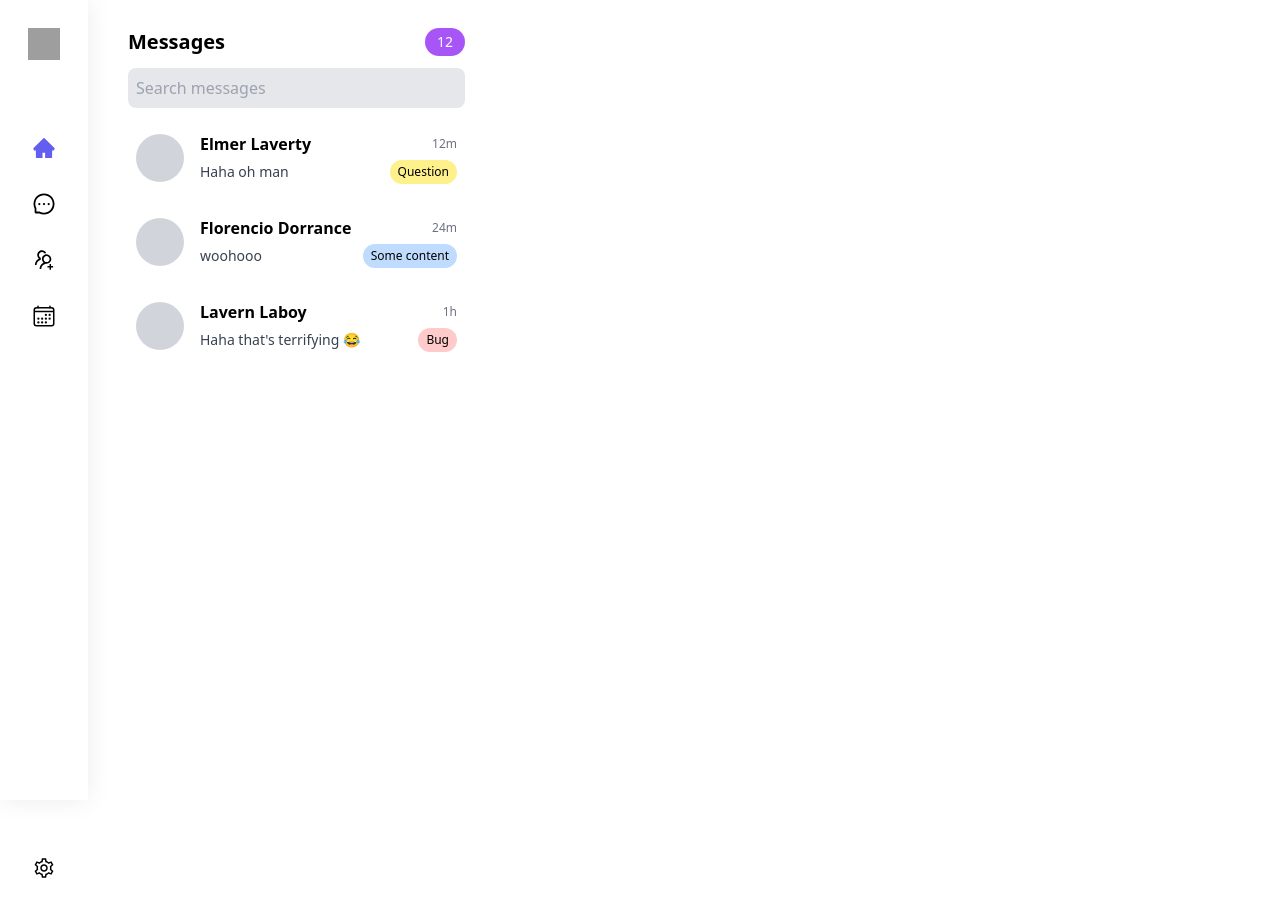
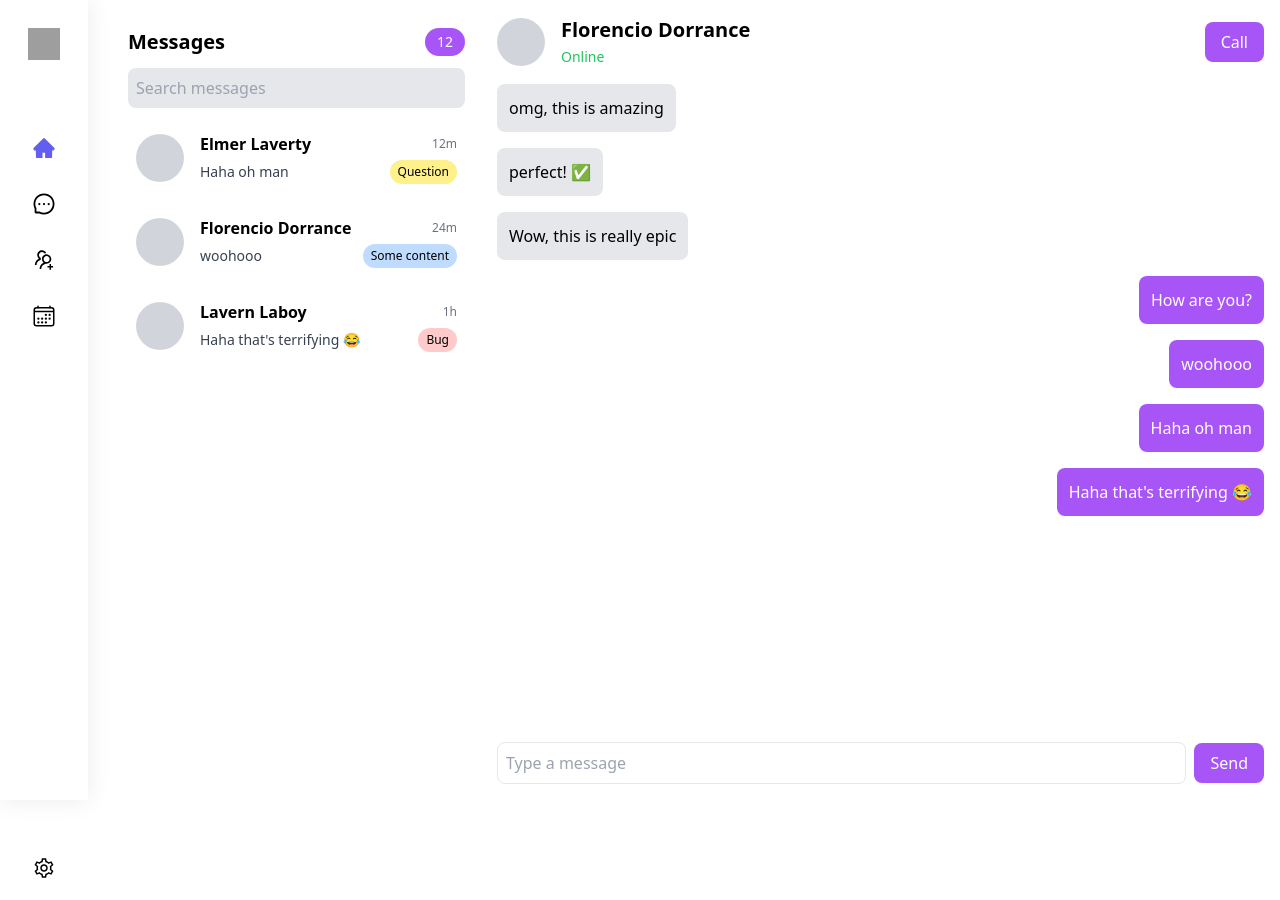
Before and after one commit to DevAlexIon/chat-app-ui, a React (Vite) app: page /dashboard in a window 1280 px wide. Built offline with nearby package versions, Linux system fonts and the light colour scheme; sample sign-in values are in the browser's storage; grey boxes are pictures that could not be loaded.

Commit message:
add chat skeleton

```diff
--- /dev/null
+++ b/src/components/Chat/index.tsx
@@ -0,0 +1,62 @@
+import React from "react";
+
+const messages = [
+  { id: 1, sender: "contact", content: "omg, this is amazing" },
+  { id: 2, sender: "contact", content: "perfect! ✅" },
+  { id: 3, sender: "contact", content: "Wow, this is really epic" },
+  { id: 4, sender: "user", content: "How are you?" },
+  { id: 5, sender: "user", content: "woohooo" },
+  { id: 6, sender: "user", content: "Haha oh man" },
+  { id: 7, sender: "user", content: "Haha that's terrifying 😂" },
+];
+
+const ChatWindow: React.FC = () => {
+  return (
+    <div className="flex flex-col flex-1 h-screen bg-white p-4">
+      <div className="flex justify-between items-center mb-4">
+        <div className="flex items-center">
+          <div className="w-12 h-12 rounded-full bg-gray-300 mr-4"></div>
+          <div>
+            <h2 className="text-xl font-semibold">Florencio Dorrance</h2>
+            <span className="text-sm text-green-500">Online</span>
+          </div>
+        </div>
+        <button className="bg-purple-500 text-white py-2 px-4 rounded-lg">
+          Call
+        </button>
+      </div>
+      <div className="flex-1 overflow-y-auto mb-4">
+        {messages.map((message) => (
+          <div
+            key={message.id}
+            className={`flex mb-4 ${
+              message.sender === "user" ? "justify-end" : "justify-start"
+            }`}
+          >
+            <div
+              className={`p-3 rounded-lg ${
+                message.sender === "user"
+                  ? "bg-purple-500 text-white"
+                  : "bg-gray-200 text-black"
+              }`}
+            >
+              {message.content}
+            </div>
+          </div>
+        ))}
+      </div>
+      <div className="flex items-center">
+        <input
+          type="text"
+          placeholder="Type a message"
+          className="flex-1 p-2 border rounded-lg mr-2"
+        />
+        <button className="bg-purple-500 text-white py-2 px-4 rounded-lg">
+          Send
+        </button>
+      </div>
+    </div>
+  );
+};
+
+export default ChatWindow;
--- a/src/pages/auth/HomePage.tsx
+++ b/src/pages/auth/HomePage.tsx
@@ -3,6 +3,7 @@ import { useSelector } from "react-redux";
 import { selectUserDetails } from "../../store/slices/authSlice";
 import Navigation from "../../components/Navigation";
 import MessagesSidebar from "../../components/Messages";
+import ChatWindow from "../../components/Chat";
 
 const HomePage: React.FC = () => {
   const test = useSelector(selectUserDetails);
@@ -10,6 +11,7 @@ const HomePage: React.FC = () => {
     <div className="flex">
       <Navigation />
       <MessagesSidebar />
+      <ChatWindow />
     </div>
   );
 };
```
